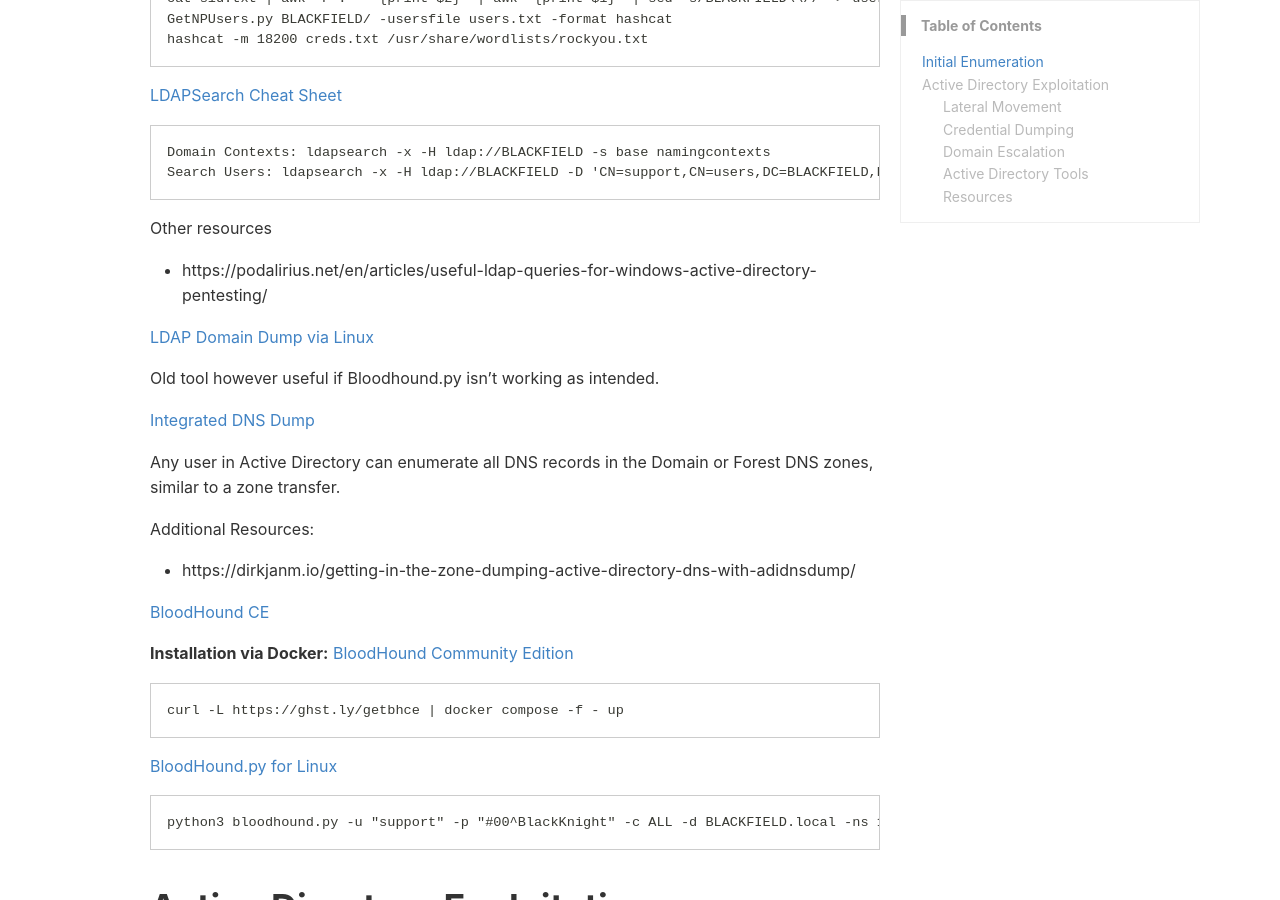
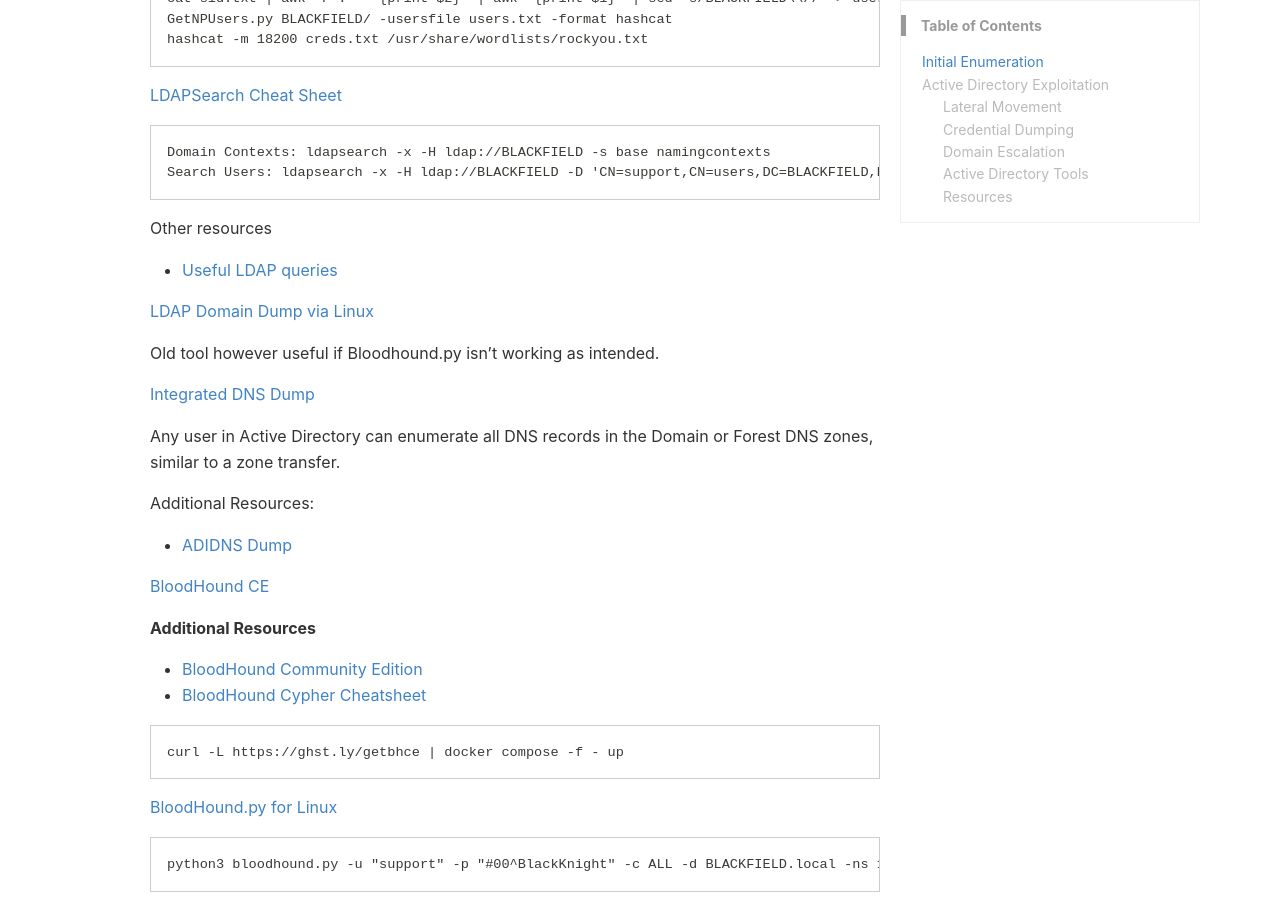
Before and after one commit to qwutony/qwutony.github.io, a Jekyll site: the page built from _wiki/003-active-directory-penetration-testing.md, in a window 1280 px wide and 900 px high, scrolled down 579 px. Built offline with Jekyll 4.4.1, drawn with Linux system fonts in a browser that asks for light colours; a style sheet for code colours, icons or effects is not loaded.

Commit message:
Update 003-active-directory-penetration-testing.md

````diff
--- a/_wiki/003-active-directory-penetration-testing.md
+++ b/_wiki/003-active-directory-penetration-testing.md
@@ -39,11 +39,14 @@ Old tool however useful if Bloodhound.py isn't working as intended.
 Any user in Active Directory can enumerate all DNS records in the Domain or Forest DNS zones, similar to a zone transfer.
 
 Additional Resources:
-  - https://dirkjanm.io/getting-in-the-zone-dumping-active-directory-dns-with-adidnsdump/
+  - [ADIDNS Dump](https://dirkjanm.io/getting-in-the-zone-dumping-active-directory-dns-with-adidnsdump/)
 
 [BloodHound CE](https://github.com/SpecterOps/BloodHound)
 
-**Installation via Docker:** [BloodHound Community Edition](https://support.bloodhoundenterprise.io/hc/en-us/articles/17468450058267-Install-BloodHound-Community-Edition-with-Docker-Compose)
+**Additional Resources**
+  - [BloodHound Community Edition](https://support.bloodhoundenterprise.io/hc/en-us/articles/17468450058267-Install-BloodHound-Community-Edition-with-Docker-Compose)
+  - [BloodHound Cypher Cheatsheet](https://hausec.com/2019/09/09/bloodhound-cypher-cheatsheet/)
+
 ```
 curl -L https://ghst.ly/getbhce | docker compose -f - up
 ```
````
Also changed, not shown: other parts of _wiki/003-active-directory-penetration-testing.md (+1 -1 lines).
